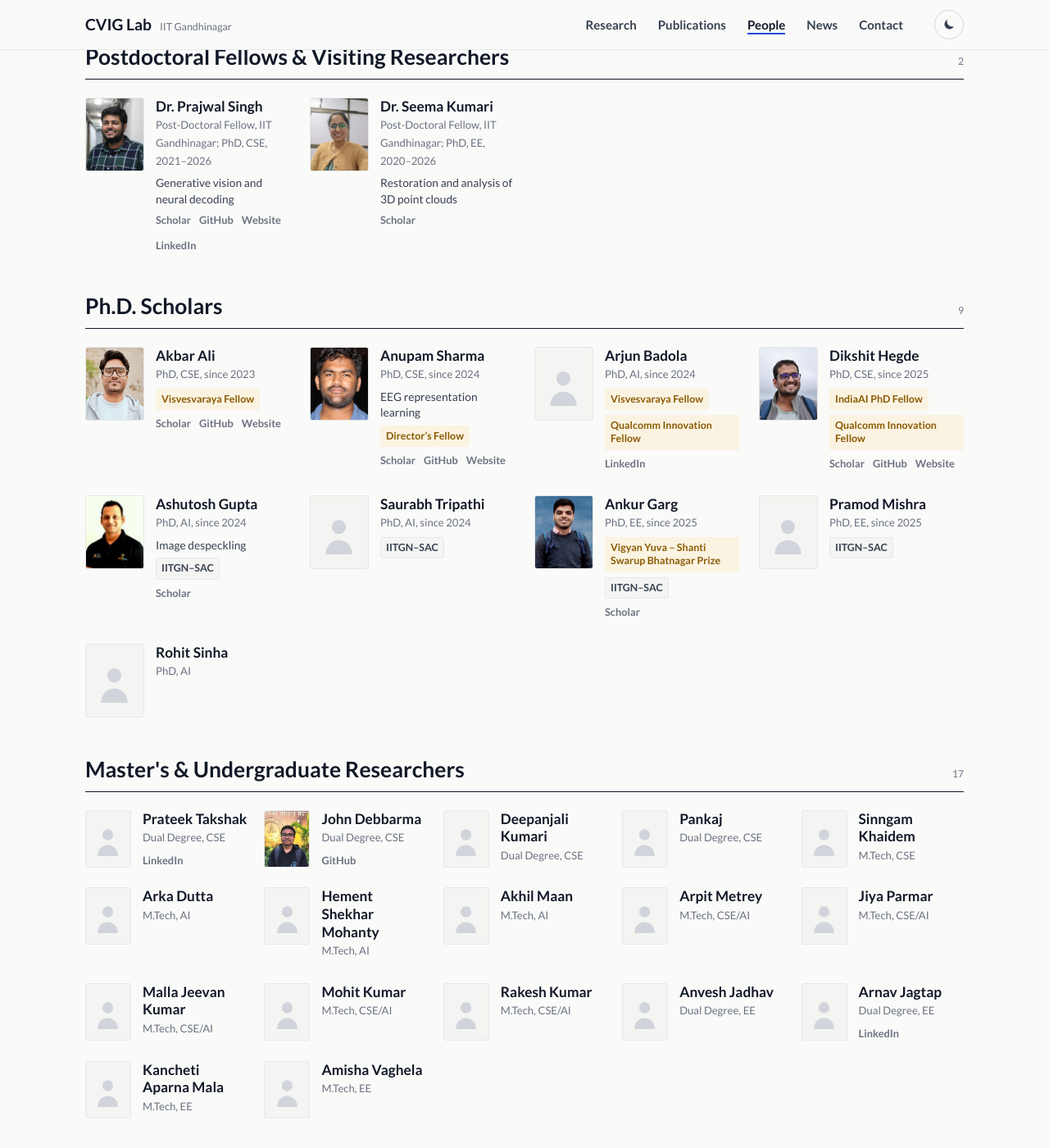
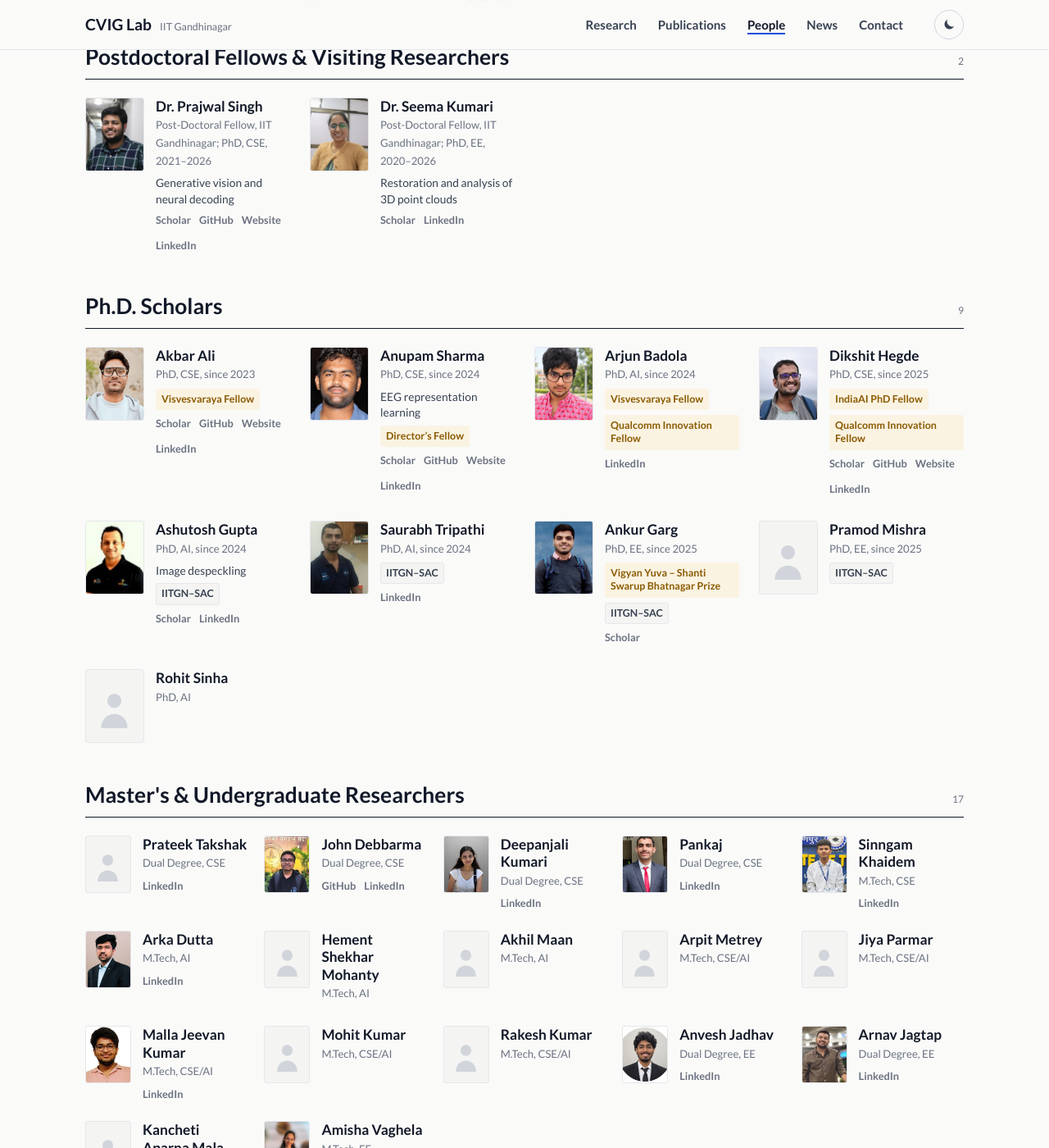
Before and after one commit to CVIGLAB/cviglab.github.io, a Jekyll site: the page built from people.html, in a window 1280 px wide and 1400 px high, scrolled down 532 px. Shown: the whole window at 82% size. Built offline with Jekyll 4.4.1, drawn with Linux system fonts in a browser that asks for light colours.

Commit message:
People: add LinkedIn photos for members without one; LinkedIn links
New photos only (existing photos untouched) for profiles that show IIT
Gandhinagar and the CVIG Lab or Prof. Raman as a connection.

Co-Authored-By: Claude Opus 5.5 <noreply@anthropic.com>

```diff
--- a/_data/people.yml
+++ b/_data/people.yml
@@ -32,7 +32,7 @@ groups:
       - name: "Dr. Seema Kumari"
         role: "Post-Doctoral Fellow, IIT Gandhinagar; PhD, EE, 2020–2026"
         photo: seema-kumari.jpg
-        links: { scholar: https://scholar.google.com/citations?user=MMUzn-AAAAAJ }
+        links: { scholar: https://scholar.google.com/citations?user=MMUzn-AAAAAJ, linkedin: https://www.linkedin.com/in/seema-kumari-58b090128/ }
         topic: "Restoration and analysis of 3D point clouds"
 
   - title: Ph.D. Scholars
@@ -40,32 +40,35 @@ groups:
       - name: "Akbar Ali"
         role: "PhD, CSE, since 2023"
         photo: akbar-ali.jpg
-        links: { website: https://aamaanakbar.github.io/, scholar: https://scholar.google.com/citations?user=g-2Aix8AAAAJ, github: https://github.com/aamaanakbar }
+        links: { website: https://aamaanakbar.github.io/, scholar: https://scholar.google.com/citations?user=g-2Aix8AAAAJ, github: https://github.com/aamaanakbar, linkedin: https://www.linkedin.com/in/aamaanakbar/ }
         fellowships: ["Visvesvaraya Fellow"]
       - name: "Anupam Sharma"
         role: "PhD, CSE, since 2024"
         photo: anupam-sharma.jpg
-        links: { website: https://anupamsharma.in/, scholar: https://scholar.google.com/citations?user=ZOYSYJEAAAAJ, github: https://github.com/anp-scp }
+        links: { website: https://anupamsharma.in/, scholar: https://scholar.google.com/citations?user=ZOYSYJEAAAAJ, github: https://github.com/anp-scp, linkedin: https://www.linkedin.com/in/anupam-sh/ }
         topic: "EEG representation learning"
         fellowships: ["Director’s Fellow"]
       - name: "Arjun Badola"
         role: "PhD, AI, since 2024"
+        photo: arjun-badola.jpg
         links: { linkedin: https://www.linkedin.com/in/arjun-badola/ }
         fellowships: ["Visvesvaraya Fellow", "Qualcomm Innovation Fellow"]
       - name: "Dikshit Hegde"
         role: "PhD, CSE, since 2025"
         photo: dikshit-hegde.jpg
-        links: { website: https://dikshithegde.github.io/, scholar: https://scholar.google.com/citations?user=KZYwiasAAAAJ, github: https://github.com/DikshitHegde }
+        links: { website: https://dikshithegde.github.io/, scholar: https://scholar.google.com/citations?user=KZYwiasAAAAJ, github: https://github.com/DikshitHegde, linkedin: https://www.linkedin.com/in/dikshit-hegde/ }
         fellowships: ["IndiaAI PhD Fellow", "Qualcomm Innovation Fellow"]
       - name: "Ashutosh Gupta"
         role: "PhD, AI, since 2024"
         photo: ashutosh-gupta.jpg
-        links: { scholar: https://scholar.google.com/citations?user=GNekfLwAAAAJ }
+        links: { scholar: https://scholar.google.com/citations?user=GNekfLwAAAAJ, linkedin: https://www.linkedin.com/in/ashutosh-gupta-imagine/ }
         topic: "Image despeckling"
         affiliations: ["IITGN–SAC"]
       - name: "Saurabh Tripathi"
         role: "PhD, AI, since 2024"
+        photo: saurabh-tripathi.jpg
         affiliations: ["IITGN–SAC"]
+        links: { linkedin: https://www.linkedin.com/in/saurabh-tripathi-118328182/ }
       - name: "Ankur Garg"
         role: "PhD, EE, since 2025"
         photo: ankur-garg.jpg
@@ -87,15 +90,23 @@ groups:
       - name: "John Debbarma"
         role: "Dual Degree, CSE"
         photo: john-debbarma.jpg
-        links: { github: https://github.com/JohnTwiprahamDebbarma }
+        links: { github: https://github.com/JohnTwiprahamDebbarma, linkedin: https://www.linkedin.com/in/john-twipraham-debbarma/ }
       - name: "Deepanjali Kumari"
         role: "Dual Degree, CSE"
+        photo: deepanjali-kumari.jpg
+        links: { linkedin: https://www.linkedin.com/in/deepanjali-kumari-1439a7277/ }
       - name: "Pankaj"
         role: "Dual Degree, CSE"
+        photo: pankaj.jpg
+        links: { linkedin: https://www.linkedin.com/in/pankaj-gadhwal/ }
       - name: "Sinngam Khaidem"
         role: "M.Tech, CSE"
+        photo: sinngam-khaidem.jpg
+        links: { linkedin: https://www.linkedin.com/in/sinngam-khaidem20/ }
       - name: "Arka Dutta"
         role: "M.Tech, AI"
+        photo: arka-dutta.jpg
+        links: { linkedin: https://www.linkedin.com/in/arkadutta28/ }
       - name: "Hement Shekhar Mohanty"
         role: "M.Tech, AI"
       - name: "Akhil Maan"
@@ -106,19 +117,26 @@ groups:
         role: "M.Tech, CSE/AI"
       - name: "Malla Jeevan Kumar"
         role: "M.Tech, CSE/AI"
+        photo: malla-jeevan-kumar.jpg
+        links: { linkedin: https://www.linkedin.com/in/mallajeevankumar/ }
       - name: "Mohit Kumar"
         role: "M.Tech, CSE/AI"
       - name: "Rakesh Kumar"
         role: "M.Tech, CSE/AI"
       - name: "Anvesh Jadhav"
         role: "Dual Degree, EE"
+        photo: anvesh-jadhav.jpg
+        links: { linkedin: https://www.linkedin.com/in/anvesh-jadhav/ }
       - name: "Arnav Jagtap"
         role: "Dual Degree, EE"
+        photo: arnav-jagtap.jpg
         links: { linkedin: https://www.linkedin.com/in/arnavjagtap/ }
       - name: "Kancheti Aparna Mala"
         role: "M.Tech, EE"
       - name: "Amisha Vaghela"
         role: "M.Tech, EE"
+        photo: amisha-vaghela.jpg
+        links: { linkedin: https://www.linkedin.com/in/amisha-vaghela-4b450725a/ }
 
 # PhD alumni (newest first), from the team page at shanmugaiit.github.io/team.html.
 # `now` = current position (optional).
```
Also changed, not shown: assets/people/amisha-vaghela.jpg (added), assets/people/anvesh-jadhav.jpg (added), assets/people/arjun-badola.jpg (added), assets/people/arka-dutta.jpg (added), assets/people/arnav-jagtap.jpg (added), assets/people/deepanjali-kumari.jpg (added), assets/people/malla-jeevan-kumar.jpg (added), assets/people/pankaj.jpg (added), assets/people/saurabh-tripathi.jpg (added), assets/people/sinngam-khaidem.jpg (added).
